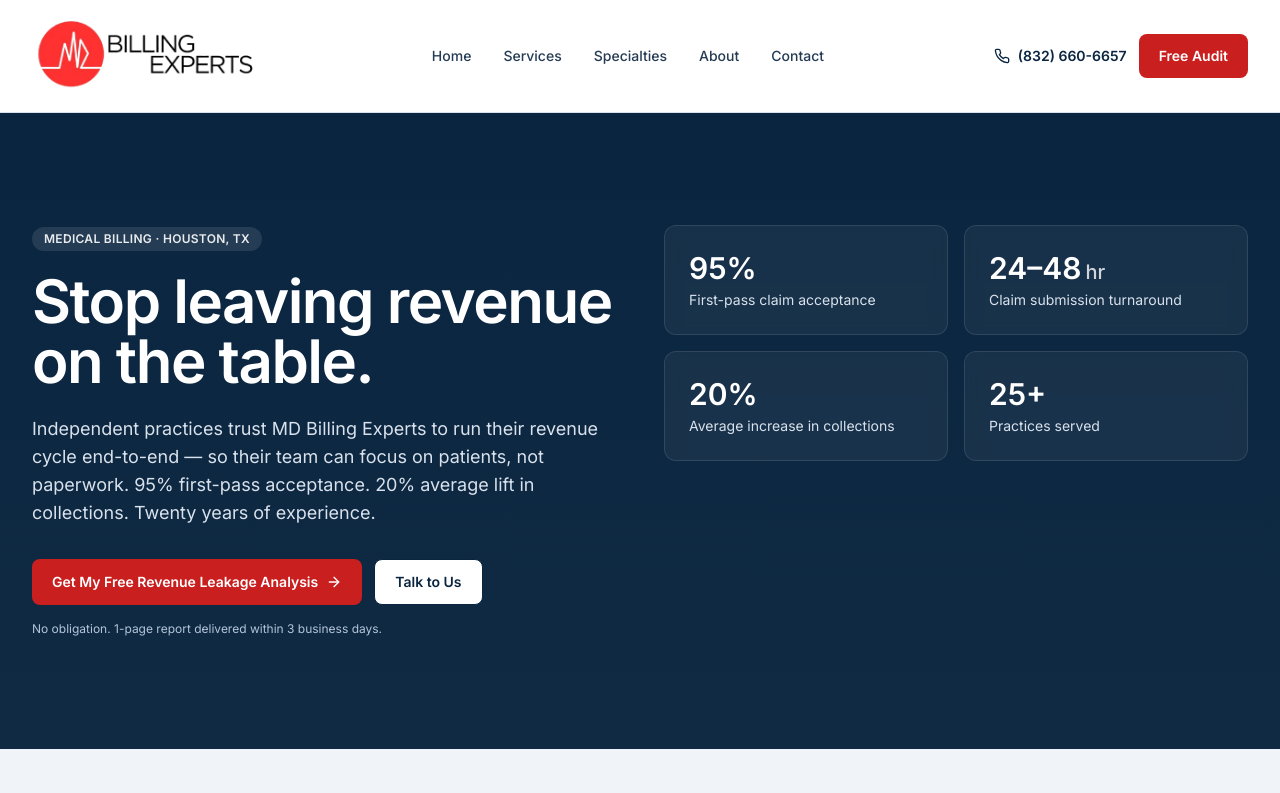
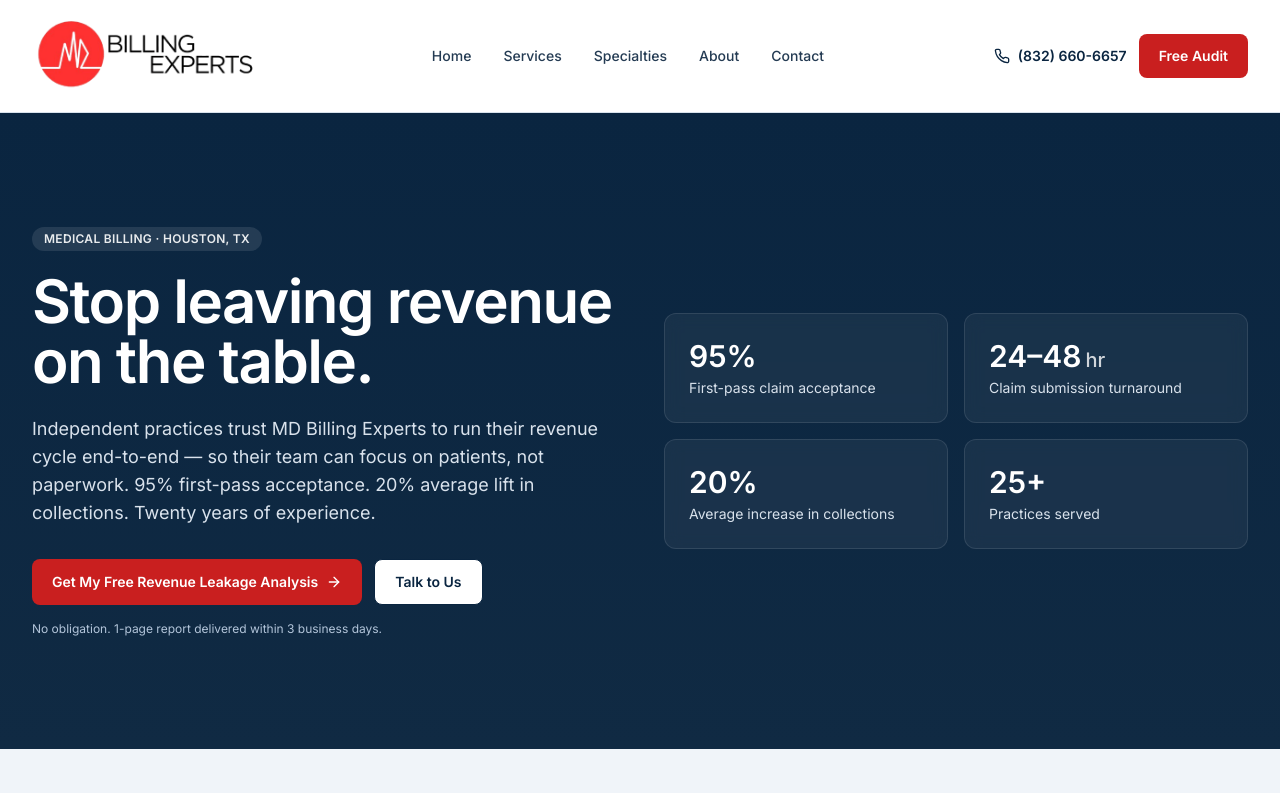
Before and after one commit to arwajafferji/mdbilling-marketing, a Next.js app: page / in a window 1280 px wide. Shown: the top 793 px of the page. Built offline with nearby package versions, Linux system fonts and the light colour scheme.

Commit message:
fix: center hero stats card vertically to balance with left column

```diff
--- a/app/page.tsx
+++ b/app/page.tsx
@@ -143,7 +143,7 @@ export default function Home() {
               No obligation. 1-page report delivered within 3 business days.
             </p>
           </div>
-          <div className="hidden lg:block">
+          <div className="hidden lg:block lg:self-center">
             {/* Decorative stats card */}
             <div className="grid grid-cols-2 gap-4">
               {stats.slice(0, 4).map((s) => (
```
